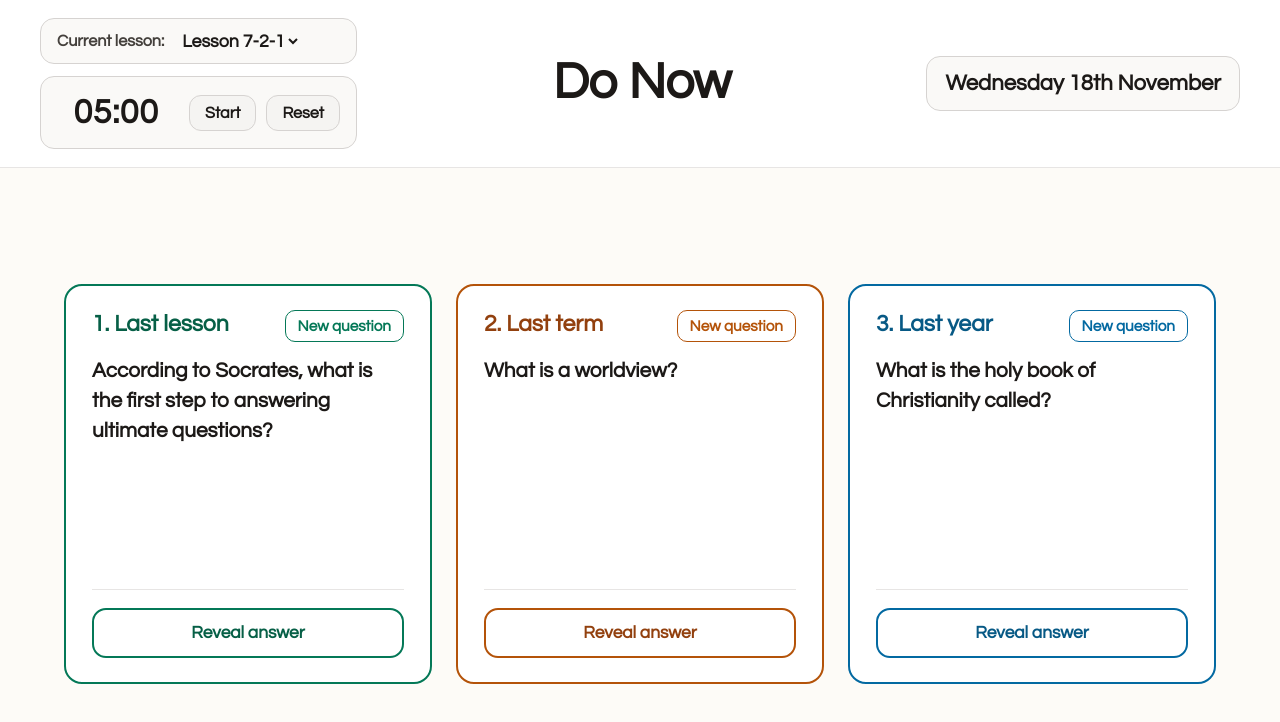
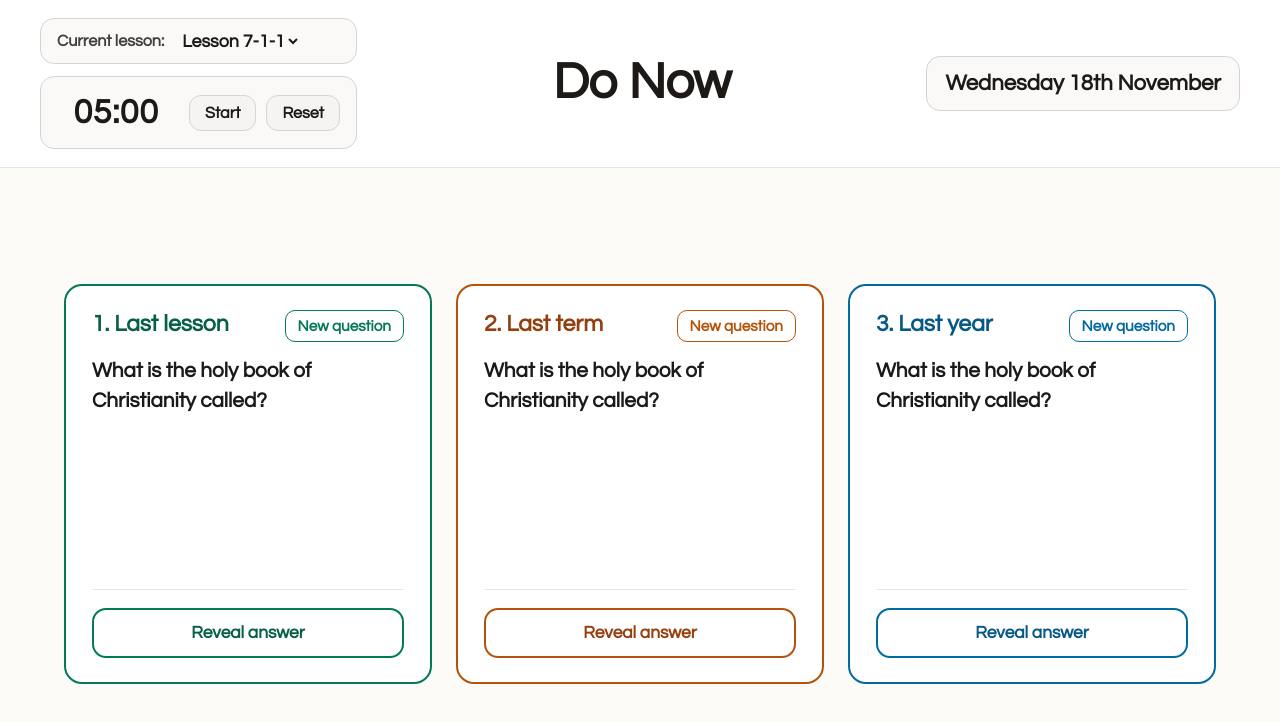
Before and after one commit to rebeccarawbonetutor-source/Year-7-Do-Now, a plain HTML site: page index.html in a window 1280 px wide. Drawn offline with Linux system fonts and the light colour scheme.

Commit message:
Add questions for Lesson 7-2-2 and update options

```diff
--- a/index.html
+++ b/index.html
@@ -291,7 +291,8 @@
           <option value="7-1-4">Lesson 7-1-4</option>
           <option value="7-1-5">Lesson 7-1-5</option>
           <option value="7-1-6">Lesson 7-1-6</option>
-          <option value="7-2-1" selected>Lesson 7-2-1</option>
+          <option value="7-2-1">Lesson 7-2-1</option>
+          <option value="7-2-2">Lesson 7-2-2</option>
         </select>
       </div>
       <div class="control-box">
@@ -427,6 +428,14 @@
     { lesson: "7-2-1", q: "What does the phrase 'nobody stands nowhere' mean?", a: "Everyone has a worldview, and nobody looks at life from a neutral position." },
     { lesson: "7-2-1", q: "What are the 'roots' of a worldview?", a: "The deeper things underneath it, such as upbringing, family background, beliefs and surroundings." },
     { lesson: "7-2-1", q: "What are the 'leaves' of a worldview?", a: "The visible parts other people can see: actions, daily decisions, reactions and chosen groups." },
+
+    /* --- Lesson 7-2-2: How diverse are worldviews? --- */
+    { lesson: "7-2-2", q: "What is an organised worldview?", a: "A shared set of religious or non-religious beliefs and practices." },
+    { lesson: "7-2-2", q: "What is a personal worldview?", a: "An individual's unique way of seeing and living in the world." },
+    { lesson: "7-2-2", q: "How do organised worldviews fit into people's lives?", a: "They vary in importance, and some people do not follow one at all." },
+    { lesson: "7-2-2", q: "What is a census?", a: "A UK survey every 10 years used to plan public services." },
+    { lesson: "7-2-2", q: "How did 'no religion' change in England and Wales between 2011 and 2021?", a: "It grew to become the second-largest group." },
+    { lesson: "7-2-2", q: "Are most people in the UK and the world religious?", a: "Yes, though a higher share of people are religious globally than in the UK." },
 
     /* --- Last Year pool: 5 per worldview --- */
     { lesson: "Last Year", q: "What is the holy book of Christianity called?", a: "The Bible." },
```
